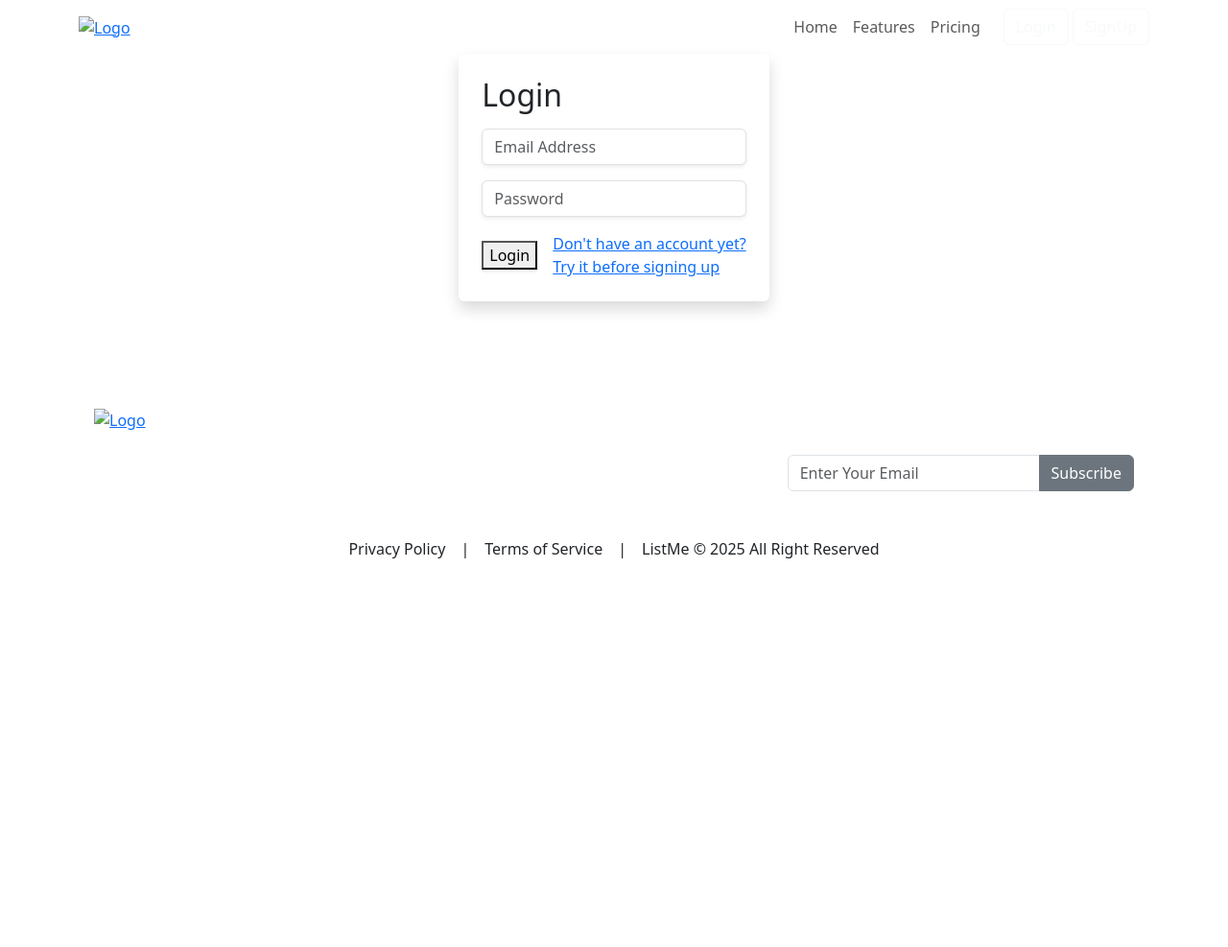
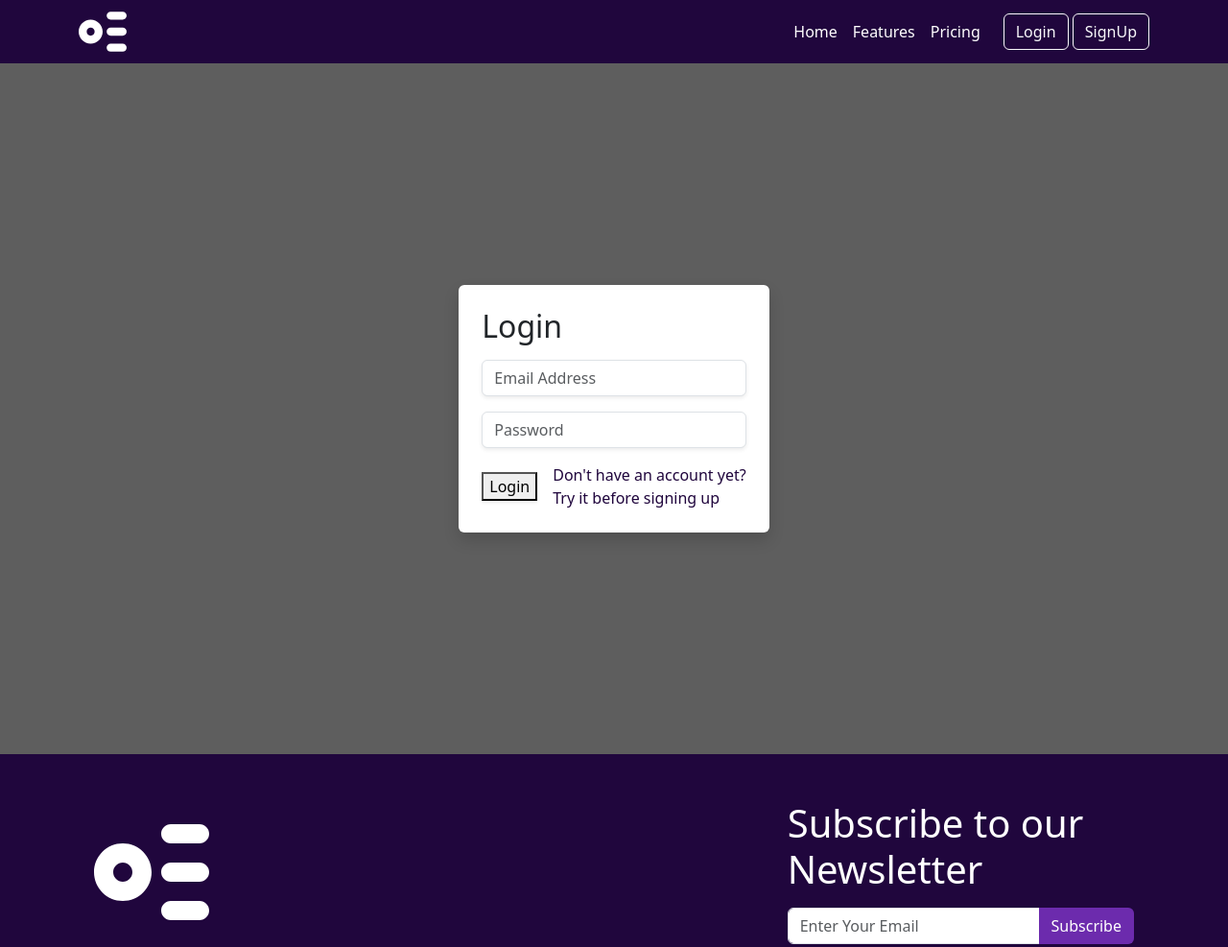
Before and after one commit to computa/todoapp, a plain HTML site: page frontend/login.html in a window 1280 px wide. Shown: the top 987 px of the page at 96% size. Before the commit the page ends 800 px from the top, so only its background shows below. Drawn offline with nearby package versions, Linux system fonts and the light colour scheme; the site is published under a folder, as on GitHub Pages, so addresses that start at the root find nothing.

Commit message:
removed /frontend

```diff
--- a/frontend/login.html
+++ b/frontend/login.html
@@ -5,7 +5,7 @@
     <meta name="viewport" content="width=device-width, initial-scale=1.0" />
     <title>To Do App | Login</title>
     <link href="https://cdn.jsdelivr.net/npm/bootstrap@5.3.7/dist/css/bootstrap.min.css" rel="stylesheet" integrity="sha384-LN+7fdVzj6u52u30Kp6M/trliBMCMKTyK833zpbD+pXdCLuTusPj697FH4R/5mcr" crossorigin="anonymous" />
-    <link rel="stylesheet" href="/frontend/css/styles.css" />
+    <link rel="stylesheet" href="./css/styles.css" />
   </head>
   <body>
     <!-- ↓ Navbar ↓ -->
@@ -13,10 +13,10 @@
     <nav class="navbar navbar-expand-lg">
       <div class="container">
         <a href=".index.html" class="navbar-brabd">
-          <img src="/frontend/images/logo-icon.svg" alt="Logo" height="50px" width="auto" />
+          <img src="./images/logo-icon.svg" alt="Logo" height="50px" width="auto" />
         </a>
         <button class="navbar-toggler" type="button" data-bs-toggle="collapse" data-bs-target="#navbarNav" aria-controls="navbarNav" aria-expanded="false" aria-label="Toggle">
-          <img src="/frontend/images/menu-icon.svg" alt="Hamburger Icon" height="40px" width="auto" />
+          <img src="./images/menu-icon.svg" alt="Hamburger Icon" height="40px" width="auto" />
         </button>
         <div class="collapse navbar-collapse" id="navbarNav">
           <ul class="navbar-nav ms-auto">
@@ -77,7 +77,7 @@
       <div class="container py-5">
         <div class="d-flex justify-content-between flex-column gap-5 gap-md-0 flex-md-row align-items-center px-3 mb-5">
           <a href="./index.html">
-            <img src="/frontend/images/logo-icon.svg" alt="Logo" height="120px" width="auto" />
+            <img src="./images/logo-icon.svg" alt="Logo" height="120px" width="auto" />
           </a>
           <div class="col-12 col-sm-8 col-md-7 col-lg-5 col-xl-4">
             <h1 class="text-white mb-3 text-center text-md-start">Subscribe to our Newsletter</h1>
```
Also changed, not shown: frontend/dashboard.html (+4 -4 lines), frontend/features.html (+5 -5 lines), frontend/pricing.html (+4 -4 lines), frontend/signup.html (+4 -4 lines).
